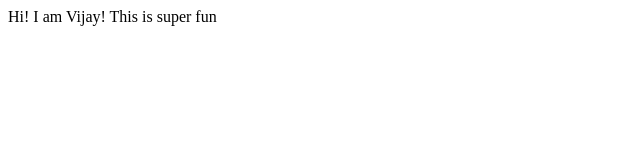
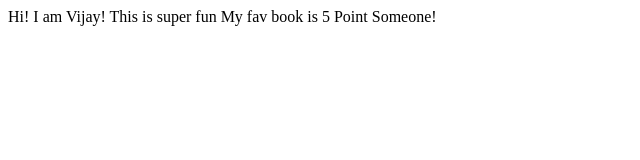
Before and after one commit to vijaysandilya/VijaySandilya-Xperiments, a plain HTML site: page index.html in a window 1280 px wide. Shown: the whole page, without its empty margins (0-640 px from the left). Drawn offline with Linux system fonts and the light colour scheme.

Commit message:
Update Fav Book

```diff
--- a/index.html
+++ b/index.html
@@ -8,5 +8,7 @@
 <body>
      Hi! I am Vijay!
      This is super fun
+
+     My fav book is 5 Point Someone!
 </body>
 </html>
```
